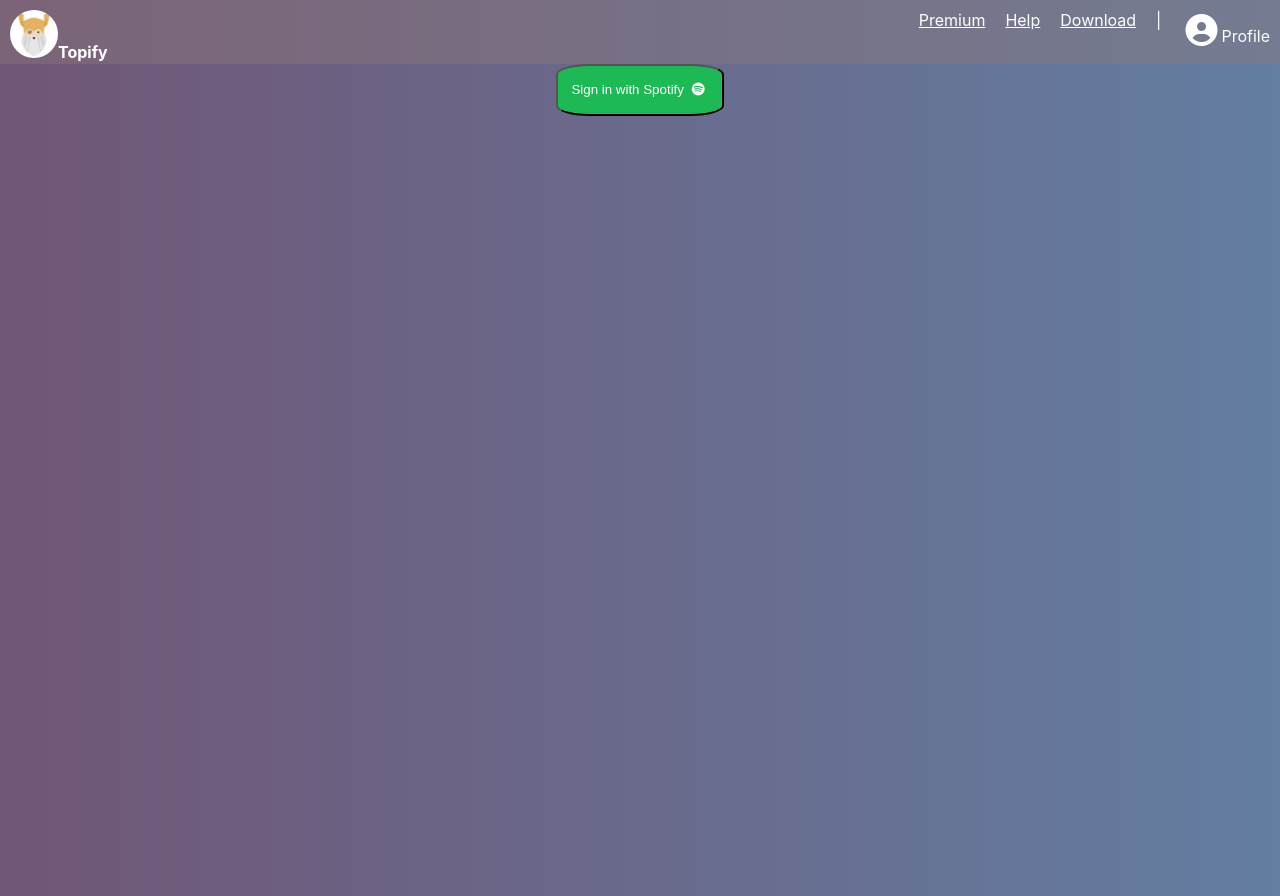
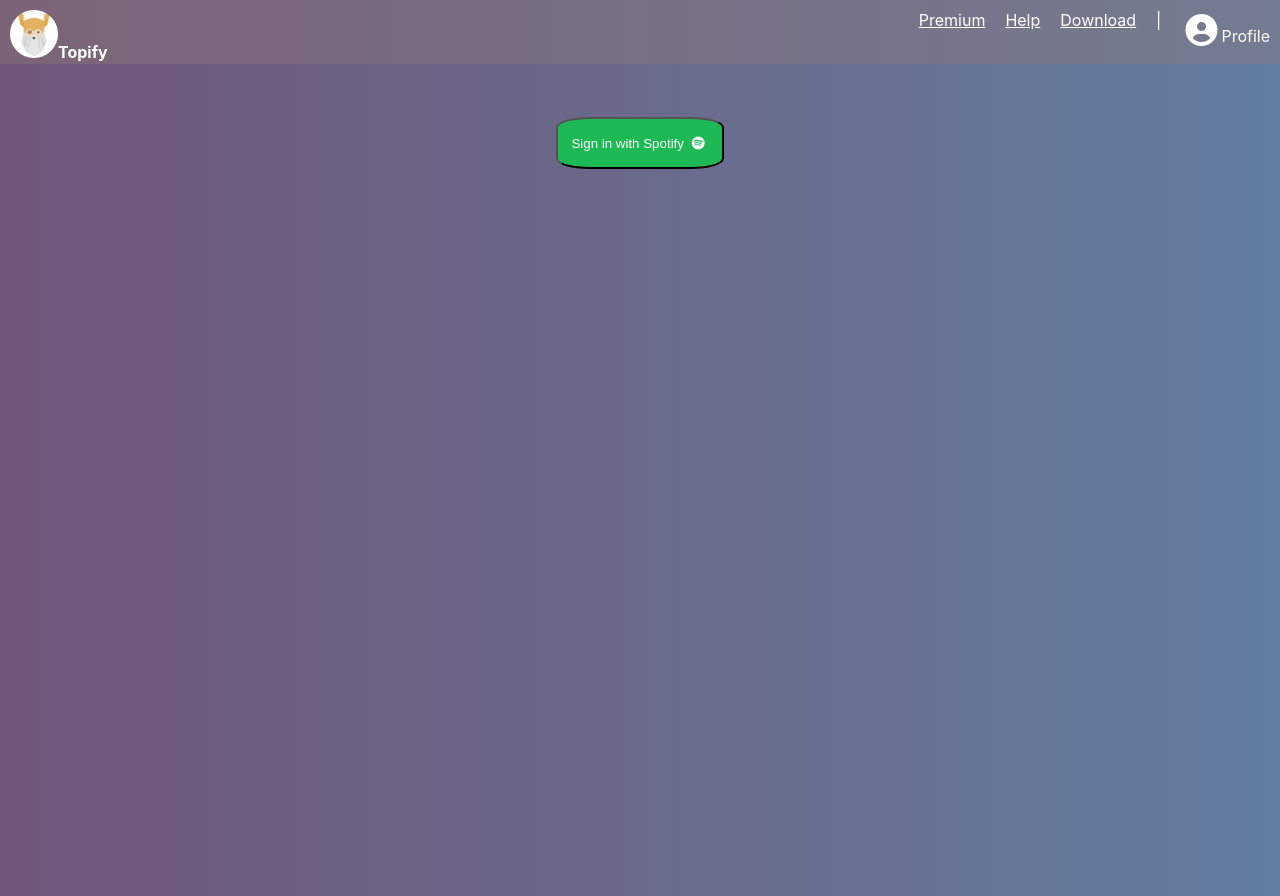
Before and after one commit to barrysweeney/topify, a React (Create React App) app: page / in a window 1280 px wide. Built offline with nearby package versions, Linux system fonts and the light colour scheme; no server answers.

Commit message:
add top margin to sign in button

```diff
--- a/src/App/App.css
+++ b/src/App/App.css
@@ -68,6 +68,7 @@ i {
   background-color: #1db954;
   color: white;
   border-radius: 20%;
+  margin-top: 4em;
 }
 
 /* https://www.w3schools.com/css/css_rwd_mediaqueries.asp */
```
